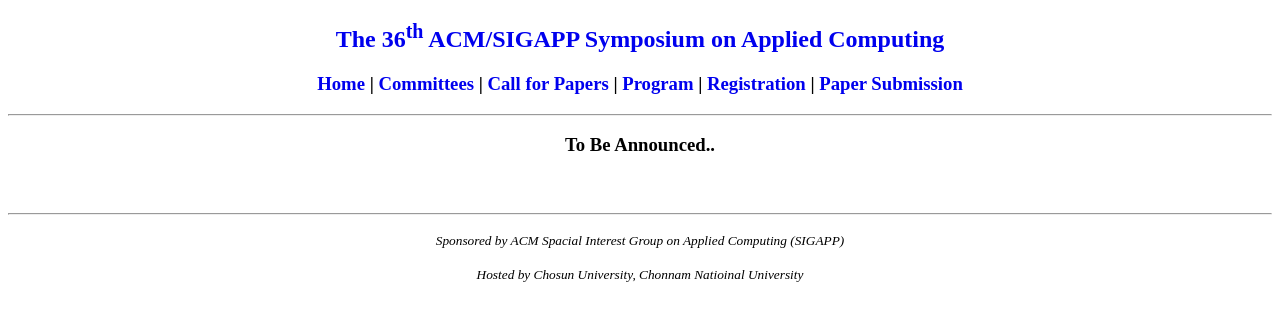
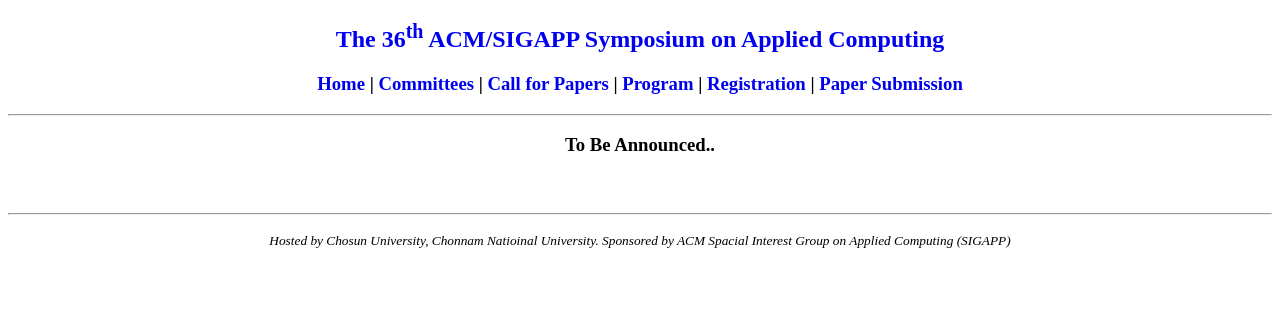
Before and after one commit to sac-dash/2021, a Jekyll site: the page built from program/index.html, in a window 1280 px wide. Shown: the top 321 px of the page. Built offline with Jekyll 4.4.1, drawn with Linux system fonts in a browser that asks for light colours.

Commit message:
Update default.html

```diff
--- a/_layouts/default.html
+++ b/_layouts/default.html
@@ -30,7 +30,6 @@
 
     {{ content }}
 <hr>
-    <p style="text-align:center"><small><i>Sponsored by ACM Spacial Interest Group on Applied Computing (SIGAPP)</i> </small></p>
-    <p style="text-align:center"><small><i>Hosted by Chosun University, Chonnam Natioinal University</i> </small></p>
+    <p style="text-align:center"><small><i>Hosted by Chosun University, Chonnam Natioinal University. Sponsored by ACM Spacial Interest Group on Applied Computing (SIGAPP)</i> </small></p>
 </body>
 </html>
```
